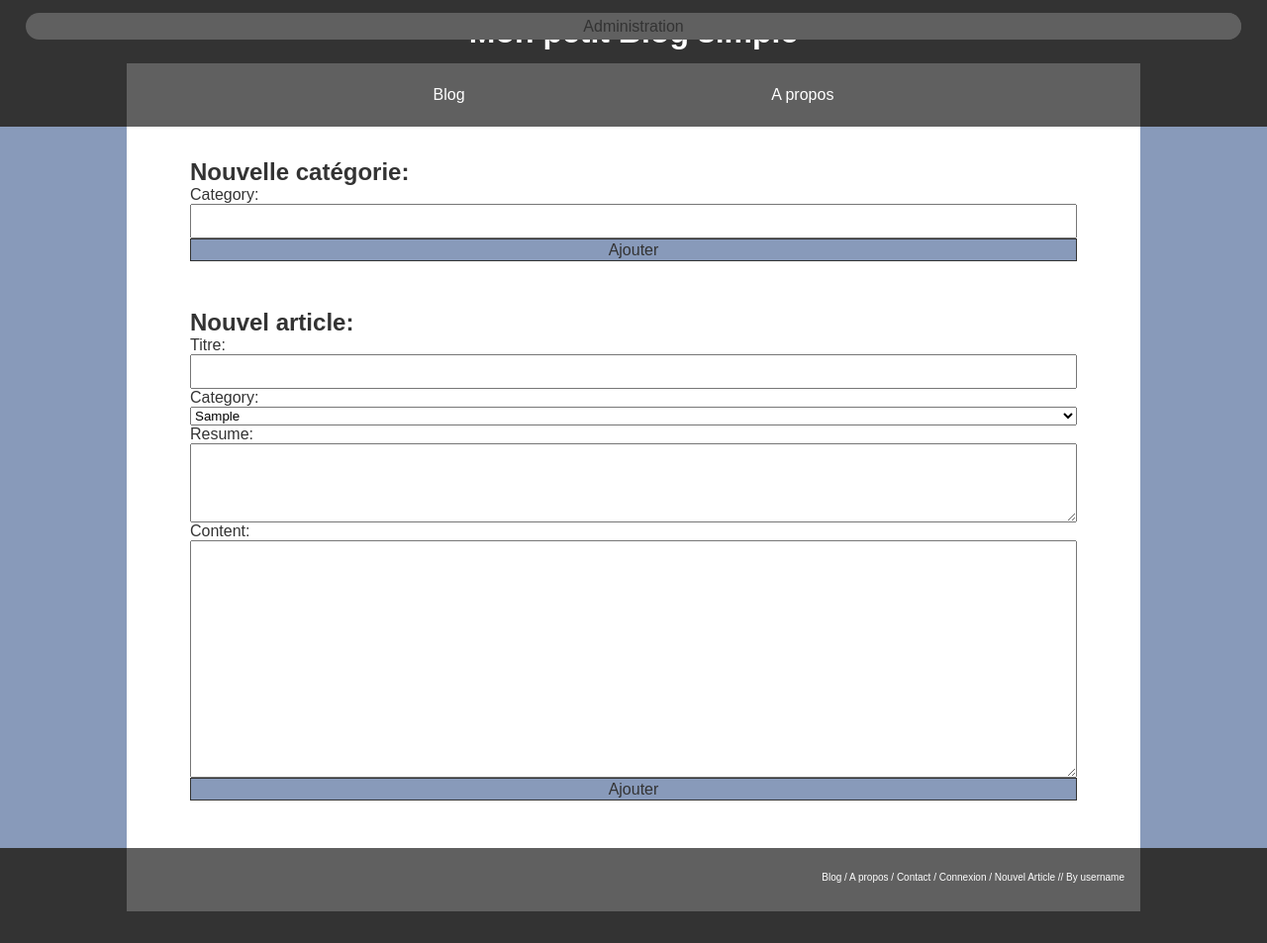
After one commit to Shyhyro/Eval_Front_Back_Blog_LB, a PHP site: page /View/add_page.php in a window 1280 px wide. The commit adds this page. Shown: the whole page at 99% size. Run offline with PHP 8.4, Linux system fonts and the light colour scheme; the visitor is signed in with stand-in values (Sample User, id 1); tables that the repository leaves empty or names only in its code hold one stand-in row (values such as "Sample post").

Commit message:
Add + individual blog post page + add category

```diff
--- a/Controller/CategoryController.php
+++ b/Controller/CategoryController.php
@@ -21,6 +21,23 @@ class CategoryController {
         return $category;
     }
 
+    /**
+     * Get all category name in table category
+     */
+    public function getAllCategory(): ?array
+    {
+        $array = [];
+        $stmt = DB::getInstance()->prepare("SELECT * FROM category");
+
+        if($stmt->execute()) {
+            foreach ($stmt->fetchAll() as $category) {
+                $array[] = new Category($category['id'], $category['category']);
+            }
+
+        }
+        return $array;
+    }
+
     /*
      * Add a new category in table category
      */
--- a/Controller/PostController.php
+++ b/Controller/PostController.php
@@ -13,18 +13,33 @@ class PostController
             foreach ($stmt->fetchAll() as $post) {
                 $postData = new CategoryController();
                 $categoryFk = $postData->searchCategory($post['category_fk']);
-                $array[] = new Post($post['id'], $post['tittle'], $categoryFk->getId(), $post['date'], $post['resume'], $post['content'] );
+                $array[] = new Post($post['id'], $post['tittle'], $categoryFk->getCategory(), $post['date'], $post['resume'], $post['content'], $post['img'] );
             }
         }
         return $array;
     }
 
     /*
+     * Get one post in DB
+     */
+    public function getOnePost($id): ?Post {
+        $post = null;
+        $stmt = DB::getInstance()->prepare("SELECT * FROM post WHERE id = '$id'");
+
+        if($stmt->execute() && $data = $stmt->fetch()) {
+                $postData = new CategoryController();
+                $categoryFk = $postData->searchCategory($data['category_fk']);
+                $post = new Post($data['id'], $data['tittle'], $categoryFk->getCategory(), $data['date'], $data['resume'], $data['content'], $data['img'] );
+        }
+        return $post;
+    }
+
+    /*
      * Add a new Post in table post
      */
-    public function addPost($tittle, $category_fk, $resume, $content) :bool
+    public function addPost($tittle, $category_fk, $resume, $content, $img) :bool
     {
-        $stmt = DB::getInstance()->prepare("INSERT INTO post (tittle, category_fk, resume, content) VALUES ('$tittle', '$category_fk', '$resume', '$content')");
+        $stmt = DB::getInstance()->prepare("INSERT INTO post (tittle, category_fk, resume, content, img) VALUES ('$tittle', '$category_fk', '$resume', '$content', '$img')");
         return $stmt->execute();
     }
 
--- a/Entity/Post.php
+++ b/Entity/Post.php
@@ -8,6 +8,7 @@ class Post
     private ?string $date;
     private ?string $resume;
     private ?string $content;
+    private ?string $img;
 
     /** post constructor.
      * @param int|null $id
@@ -16,8 +17,9 @@ class Post
      * @param string|null $date
      * @param string|null $resume
      * @param string|null $content
+     * @param string|null $img
      */
-    public function __construct(int $id = null, string $tittle = null, string $category_fk = null, string $date = null, string $resume = null, string $content =null)
+    public function __construct(int $id = null, string $tittle = null, string $category_fk = null, string $date = null, string $resume = null, string $content =null, string $img = null)
     {
         $this->id = $id;
         $this->tittle = $tittle;
@@ -25,6 +27,7 @@ class Post
         $this->date = $date;
         $this->resume = $resume;
         $this->content = $content;
+        $this->img = $img;
     }
 
     /* Get id of post */
@@ -87,4 +90,16 @@ class Post
         return $this;
     }
 
+    /* Get & set resume of post */
+    public function getImg(): ?string
+    {
+        return $this->img;
+    }
+
+    public function setImg($img): Post
+    {
+        $this->img = $img;
+        return $this;
+    }
+
 }
--- a/View/Elements/header.php
+++ b/View/Elements/header.php
@@ -18,7 +18,6 @@
             <ul>
                 <li onclick="document.location.href='index.php'">Blog</li>
                 <li>A propos</li>
-                <li>Contact</li>
             </ul>
         </nav>
     </div>
@@ -28,7 +27,7 @@
             echo "<button id='login_logout_button' onclick='document.location.href=". '"../logout.php"' . "'>Déconnexion</button>";
 
             if ($_SESSION['role'] == 1) {
-                echo "<button id='new_article_button'>Nouvel article</button>";
+                echo "<button id='new_article_button' onclick='document.location.href=". '"add_page.php"' ."'>Administration</button>";
             }
 
         } else {
--- a/View/Styles/communs.css
+++ b/View/Styles/communs.css
@@ -33,12 +33,13 @@ header, footer {
 
 /* Fonts */
 body, #login_logout_button, #new_article_button, .read_more_button, .send_commentary_button,
-#log_form_user input, #log_form button {
+#log_form_user input, #log_form button, .addpage_article select option, .addpage_article select
+{
     font-family: "Segoe Print", sans-serif;
 }
 
 #login_logout_button, #new_article_button, #header_navigation_bar ul li, .read_more_button, .send_commentary_button,
-#log_form, #log_form button, .blog_post_info, .one_blog_post_content {
+#log_form, #log_form button, .blog_post_info, .one_blog_post_content, .addpage_article {
     font-size: 1rem;
 }
 
@@ -77,7 +78,7 @@ header div {
 
 /* Flex */
 header, header div, #header_navigation_bar ul, #div_body, footer, #footer_bar,
-#log_form, #log_form_user,
+#log_form, #log_form_user, .addpage_article, .addpage_article label,
 .blog_post, .blog_post_button, .one_blog_image_tittle, .one_blog_post {
     display: flex;
 }
@@ -94,7 +95,7 @@ header, header div {
     justify-content: space-evenly;
 }
 
-header, #log_form, #log_form_user, .one_blog_post {
+header, #log_form, #log_form_user, .one_blog_post, .addpage_article, .addpage_article label {
     flex-direction: column;
 }
 
@@ -113,6 +114,10 @@ header, #log_form, #log_form_user, .one_blog_post {
 
 .commentary_content {
     padding: 0.5rem 2rem;
+}
+
+#log_form_user input, .addpage_article input, .addpage_article textarea {
+    padding: 0.5rem 0.8rem;
 }
 
 /* Others */
@@ -156,15 +161,11 @@ footer {
     height: 4rem;
 }
 
-#log_form_user input {
-    padding: 0.5rem 0.8rem;
-}
-
 #log_form_user, #log_form button {
     margin-bottom: 1rem;
 }
 
-#log_form {
+#log_form, .addpage_article {
     padding-bottom: 3rem;
 }
 
@@ -208,6 +209,14 @@ footer {
 
 .commentary_div, .one_blog_post_button {
     border-top: solid #333333 1px;
+}
+
+#resume {
+    height: 5rem;
+}
+
+#content {
+    height: 15rem;
 }
 
 /* Hover */
--- /dev/null
+++ b/View/add_page.php
@@ -0,0 +1,53 @@
+<?php
+require_once "../require.php";
+
+include "../View/Elements/header.php";
+
+if ($_SESSION['role'] == 1) {
+
+    if (isset($_GET['error'])) {
+        if ($_GET['error'] === '1') {
+            echo "<div id='error_problem' class='orange'>Catégorie ajouter!</div>";
+        } else if ($_GET['error'] === '2') {
+            echo '<div id="error_problem" class="red">Un problème est survenu!</div>';
+        }
+    }
+
+?>
+    <form method="post" name="category_form" id="article_form" class="addpage_article" action="../new_category.php?error=0">
+        <h2>Nouvelle catégorie:</h2>
+        <label class="addpage_form_info">
+            Category:
+            <input type="text" name="new_category">
+        </label>
+        <button type="submit" class="read_more_button">Ajouter</button>
+    </form>
+
+    <form method="post" name="article_form" id="article_form" class="addpage_article" action="../new_article.php?error=0">
+        <h2>Nouvel article:</h2>
+        <label class="addpage_form_info">
+            Titre:
+            <input type="text" name="tittle">
+            Category:
+            <select>
+                <?php
+                    $category = new CategoryController();
+                    $category = $category->getAllCategory();
+
+                    foreach ($category as $allCategory) {
+                        echo "<option value='".$allCategory->getCategory()."'>".$allCategory->getCategory()."</option>";
+                    }
+                ?>
+            </select>
+            Resume:
+            <textarea id="resume" name="resume"></textarea>
+            Content:
+            <textarea name="content" id="content"></textarea>
+        </label>
+        <button type="submit" class="read_more_button">Ajouter</button>
+    </form>
+
+<?php
+include "../View/Elements/footer.php";
+
+}
--- a/View/index.php
+++ b/View/index.php
@@ -13,17 +13,18 @@
 
     $posts = new PostController();
     $posts = $posts->getPost();
+    $posts = array_reverse($posts);
 
     foreach ($posts as $post) {
         echo "
             <div class='blog_post'>" .
-                "<div class='blog_image'><img alt='image' src='https://loremflickr.com/1080/1080/nature'/></div>".
+                "<div class='blog_image'><img alt='image' src='" . $post->getImg() . "'/></div>".
                 "<div class='blog_post_info'>".
                     "<div class='blog_post_date'>". $post->getDate() . "/ in " . $post->getCategory() ."</div>".
                     "<div class='blog_post_tittle'><h3>". $post->getTittle() ."</h3></div>".
                     "<div class='blog_post_little_content'>". $post->getResume() ."</div>".
                     "<div class='blog_post_button'>".
-                        "<button class='read_more_button' onclick='document.location.href=". '"blog_post_php?id=' . $post->getId() . '"' ."'>Voir article</button>".
+                        "<button class='read_more_button' onclick='document.location.href=". '"blog_post.php?id=' . $post->getId() . '"' ."'>Voir article</button>".
                     "</div>".
                 "</div>".
             "</div>";
--- a/View/log.php
+++ b/View/log.php
@@ -2,6 +2,10 @@
     require_once "../require.php";
 
     include "../View/Elements/header.php";
+
+    if (isset($_SESSION['id'], $_SESSION['username'])) {
+        header("location:index.php");
+    }
 
     if (isset($_GET['welcome'])) {
         if ($_GET['welcome'] === '1') {
--- a/View/registration.php
+++ b/View/registration.php
@@ -4,7 +4,7 @@
     include "../View/Elements/header.php";
 
     if (isset($_SESSION['id'], $_SESSION['username'])) {
-        header("location: ./chat.php");
+        header("location:index.php");
     }
 
     if (isset($_GET['error'])) {
```
Also changed, not shown: View/blog_post.php (+21 -14 lines), new_category.php (added, +14 -0 lines).
